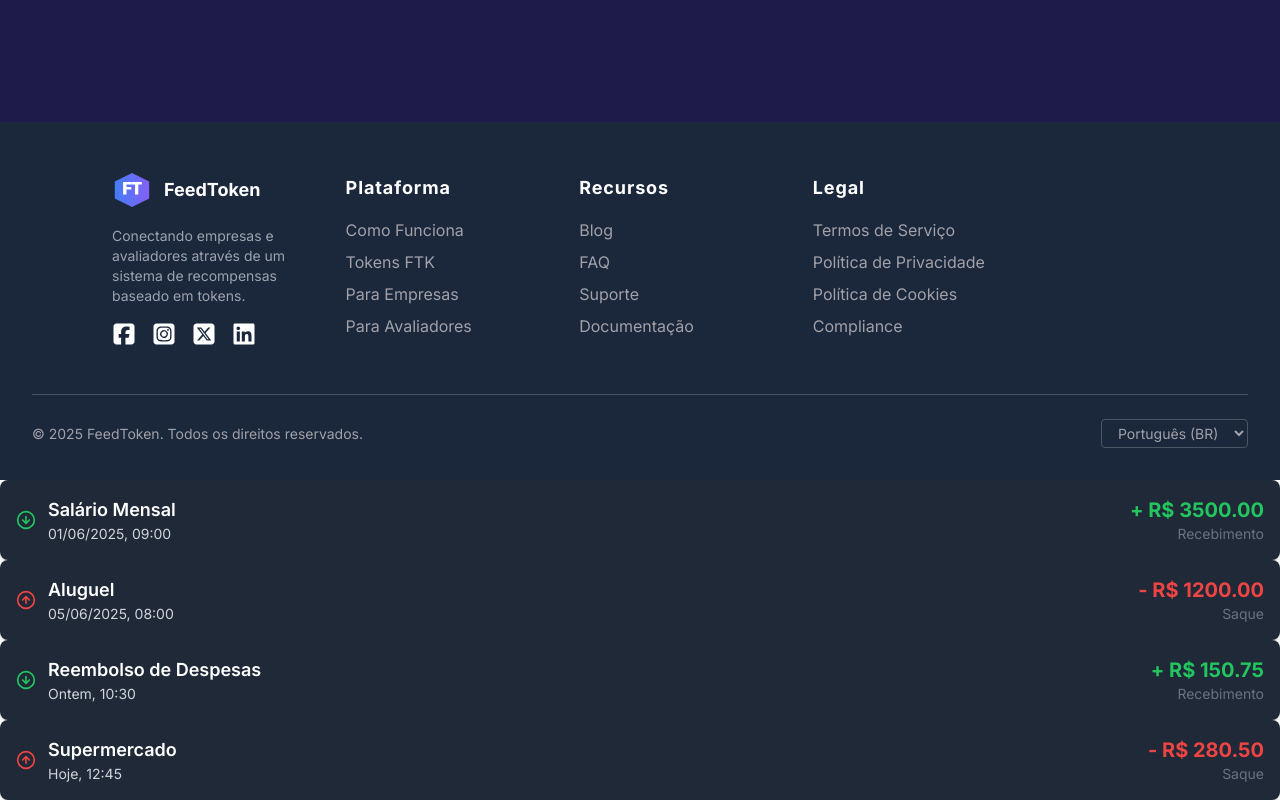
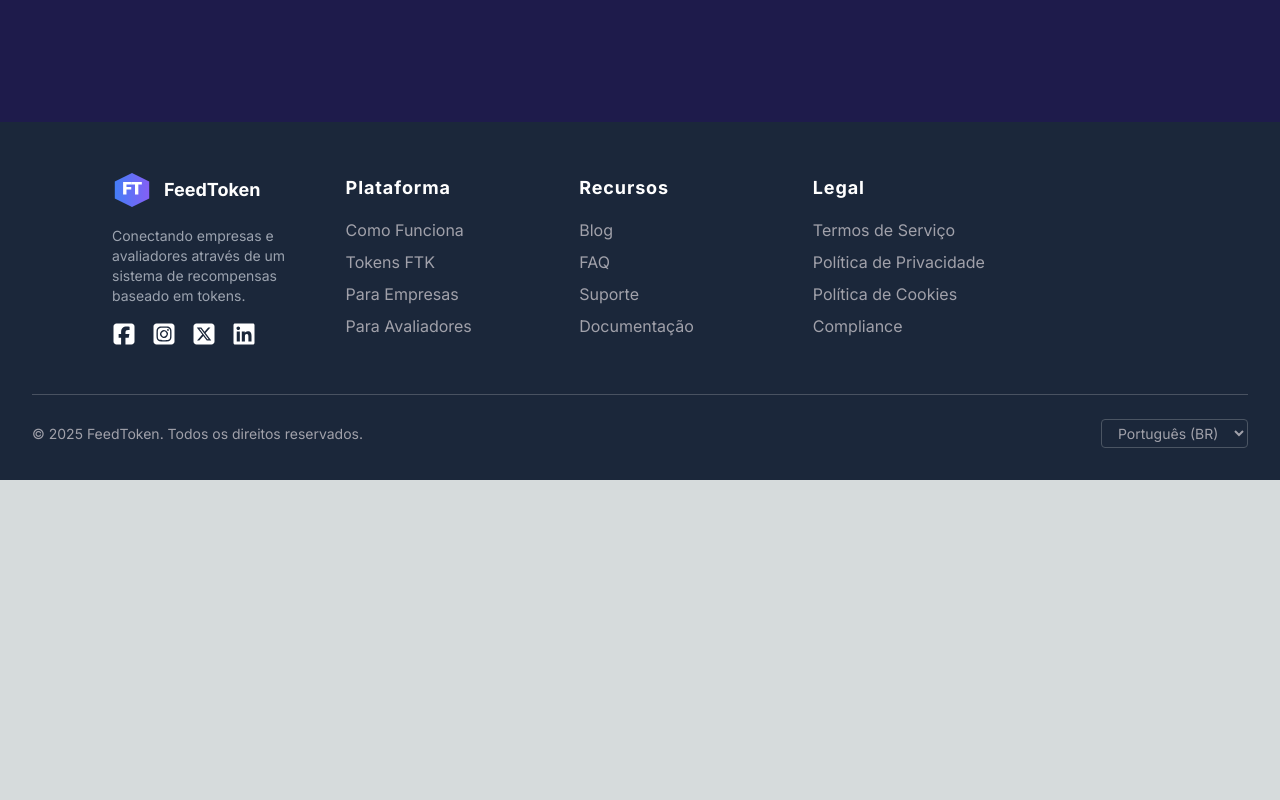
Before and after one commit to TransferoNovaIguacu/feedback-company-front, a Next.js app: page / in a window 1280 px wide. Shown: the part 2792-3592 px from the top of the page. After the commit the page ends 3272 px from the top, so only its background shows below. Built offline with nearby package versions, Linux system fonts and the light colour scheme.

Commit message:
refactor: remove unused TipoPesquisaSelector component and clean up Home component

```diff
--- a/app/en-construcao/page.tsx
+++ b/app/en-construcao/page.tsx
@@ -47,7 +47,6 @@ export default function EmConstrucao() {
           &copy; 2023 Transfero Academy Nova Iguaçu. Todos os direitos reservados.
         </div>
       </div>
-      <TipoPesquisaSelector></TipoPesquisaSelector>
 
       <style jsx>{`
         .progress-bar .animate-progress {
--- a/app/page.tsx
+++ b/app/page.tsx
@@ -1,47 +1,12 @@
 import AvailableEvaluations from "./components/AvailableEvaluations";
 import CTA from "./components/CTAInstitucional";
-import { CardTransacao } from "./components/CardTransacoes";
+import { CardTransacao, CardTransacaoType } from "./components/CardTransacoes";
 import ComoFunciona from "./components/Como_funciona";
 import Engajamento from "./components/Engajamento";
 import HeroPage from "./components/HeroPage";
 import { Navbar } from "./components/Navbar";
-import TransacaoInfo from "./components/TransacaoInfo";
 import { Footer } from "./components/footer";
 
-  const minhasTransacoes: CardTransacaoType[] = [
-    {
-      id: '1',
-      descricao: 'Salário Mensal',
-      valor: 3500.00,
-      tipo: 'recebimento',
-      data: '01/06/2025',
-      time: '09:00',
-    },
-    {
-      id: '2',
-      descricao: 'Aluguel',
-      valor: 1200.00,
-      tipo: 'saque',
-      data: '05/06/2025',
-      time: '08:00',
-    },
-    {
-      id: '3',
-      descricao: 'Reembolso de Despesas',
-      valor: 150.75,
-      tipo: 'recebimento',
-      data: '03/06/2025',
-      time: '10:30',
-    },
-    {
-      id: '4',
-      descricao: 'Supermercado',
-      valor: 280.50,
-      tipo: 'saque',
-      data: '04/06/2025',
-      time: '12:45',
-    },
-  ];
 
 export default function Home() {
   return (
@@ -53,9 +18,6 @@ export default function Home() {
       <AvailableEvaluations />
       <CTA />
       <Footer />
-      {minhasTransacoes.map((transacao) => (
-        <CardTransacao key={transacao.id} transacaoInfo={transacao} />
-      ))}
     </>
   );
 }
```
